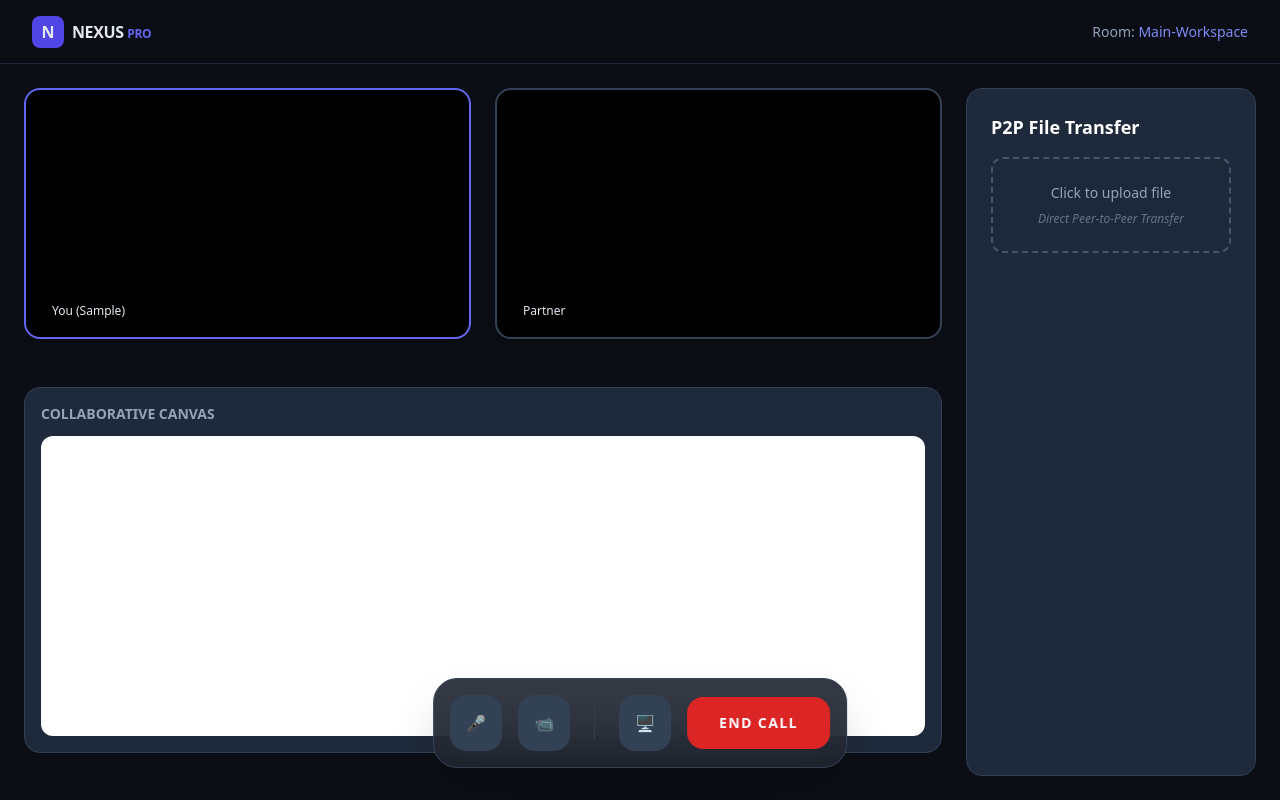
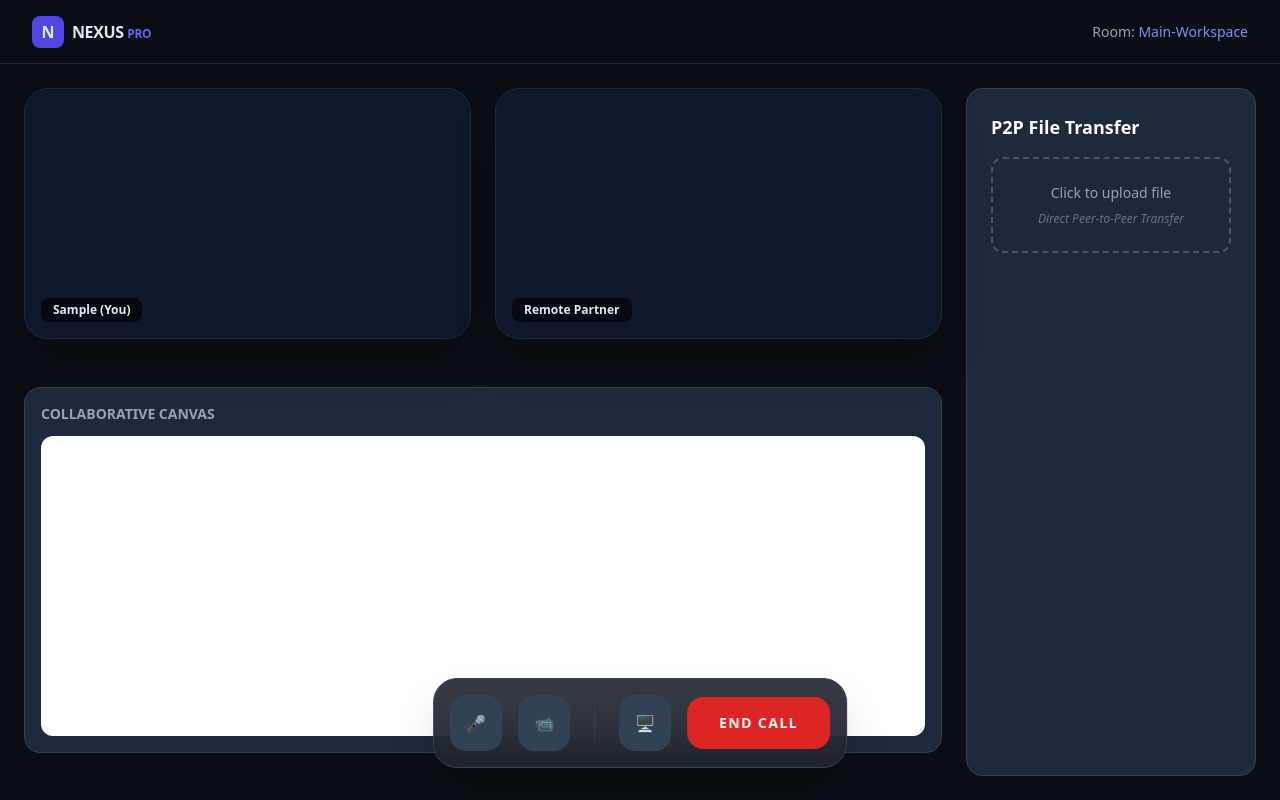
Before and after one commit to mah12-ops/codealpha_webrtc-collab-app, a React (Create React App) app in the folder client/: page / in a window 1280 px wide. Both pictures are taken after typing "Sample" into the empty fields and a click on the button "Join Meeting". Built offline with nearby package versions, Linux system fonts and the light colour scheme; no server answers.

Commit message:
update vedio grid to add more optimal ui

```diff
--- a/client/src/components/VideoGrid.js
+++ b/client/src/components/VideoGrid.js
@@ -1,14 +1,18 @@
 import React from "react";
 
-const VideoGrid = ({ userVideo, partnerVideo, username }) => (
-  <div className="grid grid-cols-1 md:grid-cols-2 gap-6 w-full max-w-5xl">
-    <div className="relative group">
-      <video playsInline muted ref={userVideo} autoPlay className="w-full rounded-2xl bg-black aspect-video object-cover border-2 border-indigo-500 shadow-lg" />
-      <span className="absolute bottom-4 left-4 bg-black/60 backdrop-blur-md px-3 py-1 rounded-md text-xs">You ({username})</span>
+const VideoGrid = ({ userVideo, partnerVideo, username, micActive, cameraActive }) => (
+  <div className="grid grid-cols-1 md:grid-cols-2 gap-6">
+    <div className="relative overflow-hidden rounded-3xl bg-slate-900 border border-slate-800 aspect-video shadow-2xl">
+      {!cameraActive && <div className="absolute inset-0 flex items-center justify-center text-slate-500 font-bold">Camera Off</div>}
+      <video playsInline muted ref={userVideo} autoPlay className={`w-full h-full object-cover ${!cameraActive && 'hidden'}`} />
+      <div className="absolute bottom-4 left-4 flex gap-2 items-center">
+        <span className="bg-black/60 backdrop-blur-md px-3 py-1 rounded-lg text-xs font-semibold">{username} (You)</span>
+        {!micActive && <span className="bg-red-500 px-2 py-1 rounded-lg text-[10px]">MUTED</span>}
+      </div>
     </div>
-    <div className="relative group">
-      <video playsInline ref={partnerVideo} autoPlay className="w-full rounded-2xl bg-black aspect-video object-cover border-2 border-slate-700 shadow-lg" />
-      <span className="absolute bottom-4 left-4 bg-black/60 backdrop-blur-md px-3 py-1 rounded-md text-xs">Partner</span>
+    <div className="relative overflow-hidden rounded-3xl bg-slate-900 border border-slate-800 aspect-video shadow-2xl">
+      <video playsInline ref={partnerVideo} autoPlay className="w-full h-full object-cover" />
+      <div className="absolute bottom-4 left-4 bg-black/60 backdrop-blur-md px-3 py-1 rounded-lg text-xs font-semibold">Remote Partner</div>
     </div>
   </div>
 );
```
